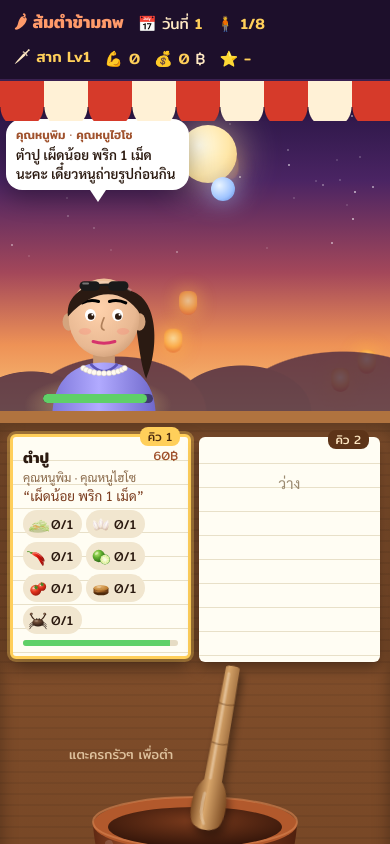
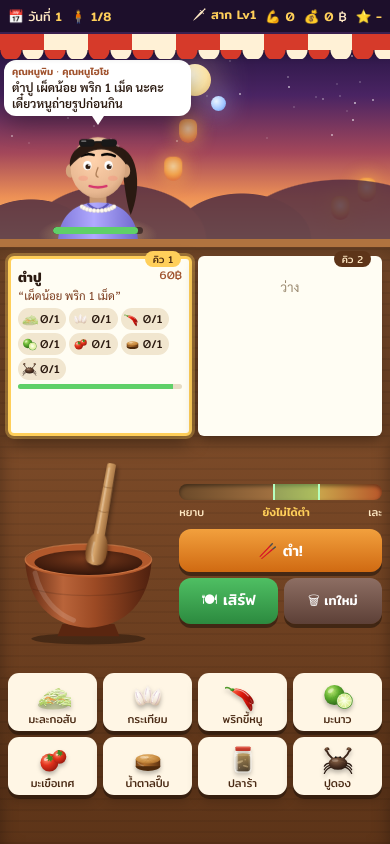
Before and after one commit to Bennnju/somtam-game, a plain HTML site: page index.html in a window 390 px wide. Both pictures are taken after a click on the button "เปิดร้าน!". Shown: the top 844 px of the page. Drawn offline with Linux system fonts and the light colour scheme.

Commit message:
Rebuild index.html: mobile one-screen layout + no double-tap zoom

```diff
--- a/index.html
+++ b/index.html
@@ -2,7 +2,7 @@
 <html lang="th">
 <head>
 <meta charset="utf-8">
-<meta name="viewport" content="width=device-width,initial-scale=1">
+<meta name="viewport" content="width=device-width,initial-scale=1,maximum-scale=1,user-scalable=no">
 <title>ส้มตำข้ามภพ</title>
 <link href="https://fonts.googleapis.com/css2?family=Mitr:wght@400;500;600&family=Sarabun:wght@400;600;700&display=swap" rel="stylesheet">
 <style>
@@ -305,6 +305,61 @@ button{font-family:Mitr,sans-serif;cursor:pointer;border:0}
  .card-i .nm{font-size:12px}
  #toast{top:340px}
  .poptext{font-size:17px}
+}
+
+/* ---- anti double-tap zoom ---- */
+html,body,button,#mortarWrap,.slot,.ticket,.card-i{touch-action:manipulation}
+/* ---- mobile one-screen layout ---- */
+@media (max-width:720px){
+ html,body{overscroll-behavior:none}
+ #hud{padding:5px 8px;font-size:12.5px;gap:2px 8px;flex-wrap:nowrap;white-space:nowrap}
+ #hud .grp{gap:9px;flex-wrap:nowrap}
+ #hud .logo{display:none}
+ #stage{height:205px}
+ #awning{height:16px}
+ #awning:after{top:16px;height:9px;background:radial-gradient(circle at 11px 0,#d63a2a 10px,transparent 11px) 0 0/44px 9px repeat-x,radial-gradient(circle at 11px 0,#fff1d6 10px,transparent 11px) 22px 0/44px 9px repeat-x}
+ #moon1{width:32px;height:32px;top:30px}#moon2{width:15px;height:15px;top:62px}
+ .cust{width:106px;height:132px;margin-left:-53px}
+ .spot{width:120px;margin-left:-60px;height:40px;bottom:-16px}
+ .pbar{width:90px;margin-left:-45px;bottom:5px;height:7px}
+ .bubble{top:26px;left:4px;right:4px;font-size:12px;padding:5px 8px;line-height:1.35;border-radius:12px}
+ .bubble .who{font-size:10px;margin-bottom:0}
+ .bubble:before{bottom:-9px;margin-left:-6px;border-width:6px;border-top-width:9px}
+ .rvpop{top:24px;left:4px;right:4px;font-size:11.5px;padding:6px 8px}
+ .poptext{font-size:15px}
+ #counter{grid-template-columns:1fr;grid-template-areas:"tickets" "mortar" "tray";gap:8px;padding:9px 8px 12px;border-top-width:8px}
+ #tickets{gap:6px}
+ .ticket{min-height:0;padding:7px 7px 7px;transform:none;background-image:none}
+ .ticket.sel{transform:none}
+ .ticket h3{font-size:13.5px}
+ .ticket h3 span{font-size:11px}
+ .ticket .who{display:none}
+ .ticket .req{font-size:11.5px;margin:1px 0 4px;line-height:1.3}
+ .ticket .rows{gap:3px}
+ .ticket .row{font-size:11.5px;padding:0 5px 0 1px}
+ .ticket .row svg{width:17px;height:17px}
+ .ticket .tq{font-size:10px;top:-8px}
+ .ticket .tp{margin-top:4px;height:5px}
+ .ticket .empty{padding-top:12px;font-size:13px}
+ .ticket .status{padding-top:4px;font-size:13px}
+ #leftcol{display:grid;grid-template-columns:auto 1fr;grid-template-areas:"mortar mash" "mortar actions";gap:8px 10px;align-items:center}
+ #mortarWrap{grid-area:mortar;zoom:.62;margin-top:84px}
+ #tapHint{display:none}
+ #mashBox{grid-area:mash;width:100%;align-self:end}
+ #mashLbl{font-size:11px}
+ #actions{grid-area:actions;display:grid;grid-template-columns:1fr 1fr;gap:6px;align-self:start}
+ #bPound{grid-column:1 / -1;padding:15px 6px;font-size:21px}
+ #actions .btn{padding:10px 4px;font-size:15px}
+ #actions .b-reset{font-size:13px}
+ .kbd{display:none}
+ #tray{grid-template-columns:repeat(4,1fr);gap:6px}
+ .card-i{padding:4px 2px 5px;border-radius:11px}
+ .card-i svg{width:36px;height:36px}
+ .card-i .nm{font-size:11px}
+ .card-i .k{display:none}
+ .card-i .ct{min-width:18px;height:18px;line-height:18px;font-size:11px;right:2px;top:2px}
+ .card-i.locked{display:none}
+ #toast{top:auto;bottom:20px}
 }
 </style>
 </head>
@@ -1252,7 +1307,8 @@ function newDay(first){
 $('#bStart').onclick=()=>{ac();sfx.ding();$('#titleOv').classList.remove('show');newDay(true)};
 $('#bDay').onclick=()=>{$('#sumOv').classList.remove('show');renderShop();$('#shopOv').classList.add('show')};
 $('#bOpen').onclick=()=>{$('#shopOv').classList.remove('show');newDay(false)};
-$('#bPound').onclick=pound;$('#bServe').onclick=serve;
+$('#bPound').addEventListener('pointerdown',e=>{e.preventDefault();pound()});
+document.addEventListener('dblclick',e=>e.preventDefault(),{passive:false});$('#bServe').onclick=serve;
 $('#bReset').onclick=()=>{if(G.running&&bowlItems.length){resetBowl();toast('เทครกทิ้งแล้ว')}};
 $('#mortarWrap').addEventListener('pointerdown',e=>{e.preventDefault();pound()});
 SLOTS.forEach(s=>{s.root.onclick=()=>{if(s.c&&s.c.state==='waiting')select(s.i)};document.getElementById('t'+s.i).onclick=()=>{if(s.c&&s.c.state==='waiting')select(s.i)}});
```
